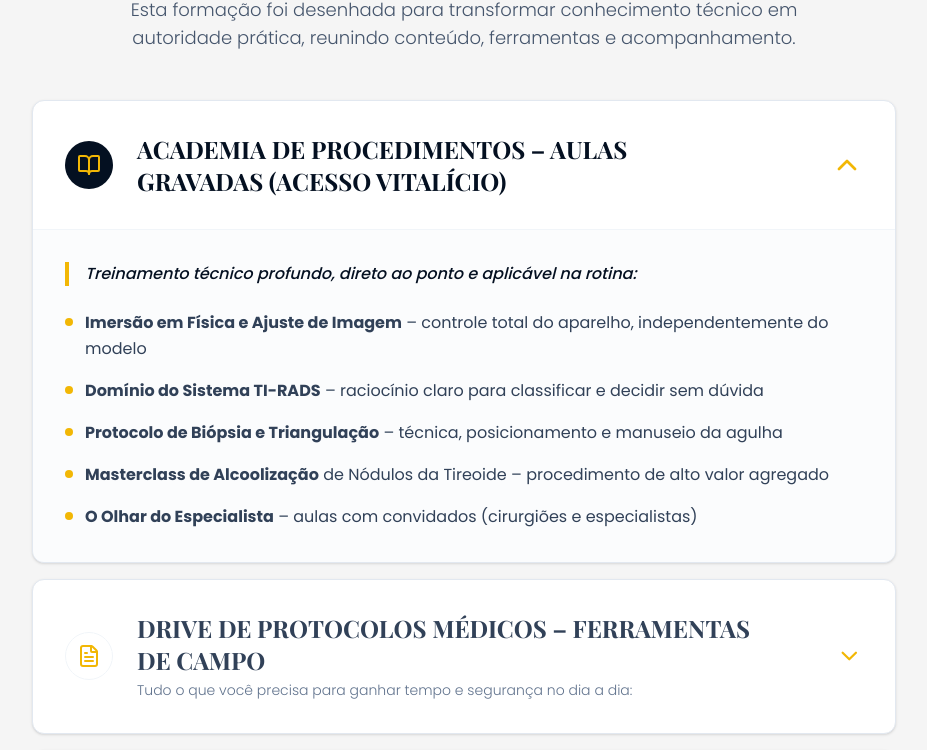
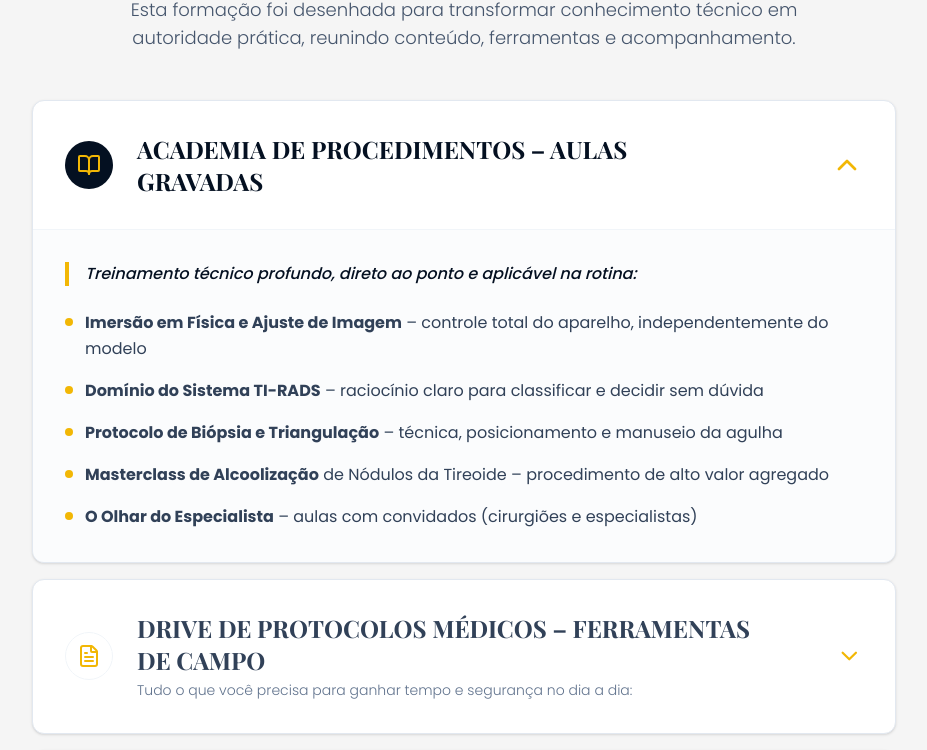
Before and after one commit to ZeferLAB/curso-tireoide, a Next.js app: page / in a window 1280 px wide. Shown: the part 6689-7439 px from the top of the page, without its empty margins (176-1103 px from the left). Built offline with nearby package versions, Linux system fonts and the light colour scheme; a web font is replaced by a local one.

Commit message:
Update content, price and fix iOS module click issue

```diff
--- a/app/components/section-modules.tsx
+++ b/app/components/section-modules.tsx
@@ -9,7 +9,7 @@ export function ModulesSection() {
 
     const modules = [
         {
-            title: "Academia de Procedimentos – Aulas Gravadas (Acesso Vitalício)",
+            title: "Academia de Procedimentos – Aulas Gravadas",
             subtitle: "Treinamento técnico profundo, direto ao ponto e aplicável na rotina:",
             icon: BookOpen,
             items: [
@@ -62,8 +62,9 @@ export function ModulesSection() {
                         return (
                             <div key={idx} className="bg-white rounded-xl shadow-sm border border-slate-200 overflow-hidden group hover:border-[#F2B705]/50 transition-colors duration-300">
                                 <button
+                                    type="button"
                                     onClick={() => setOpenIndex(isOpen ? null : idx)}
-                                    className="w-full flex items-center justify-between p-6 lg:p-8 text-left hover:bg-slate-50 transition-colors"
+                                    className="w-full flex items-center justify-between p-6 lg:p-8 text-left hover:bg-slate-50 transition-colors cursor-pointer"
                                 >
                                     <div className="flex items-center gap-4 lg:gap-6">
                                         <div className={clsx("w-12 h-12 rounded-full flex items-center justify-center shrink-0 transition-colors", isOpen ? "bg-[#041021]" : "bg-white border border-slate-100")}>
--- a/app/components/section-offer.tsx
+++ b/app/components/section-offer.tsx
@@ -76,7 +76,7 @@ export function OfferSection() {
                             <div>
                                 <p className="text-slate-500 font-medium mb-2">Condição Exclusiva</p>
                                 <div className="text-4xl lg:text-5xl font-bold text-navy">
-                                    12x R$ 249,75
+                                    12 x de R$ 309,96
                                 </div>
                                 <p className="text-slate-600 mt-2 font-medium">
                                     ou à vista R$ 2.997,00
```
